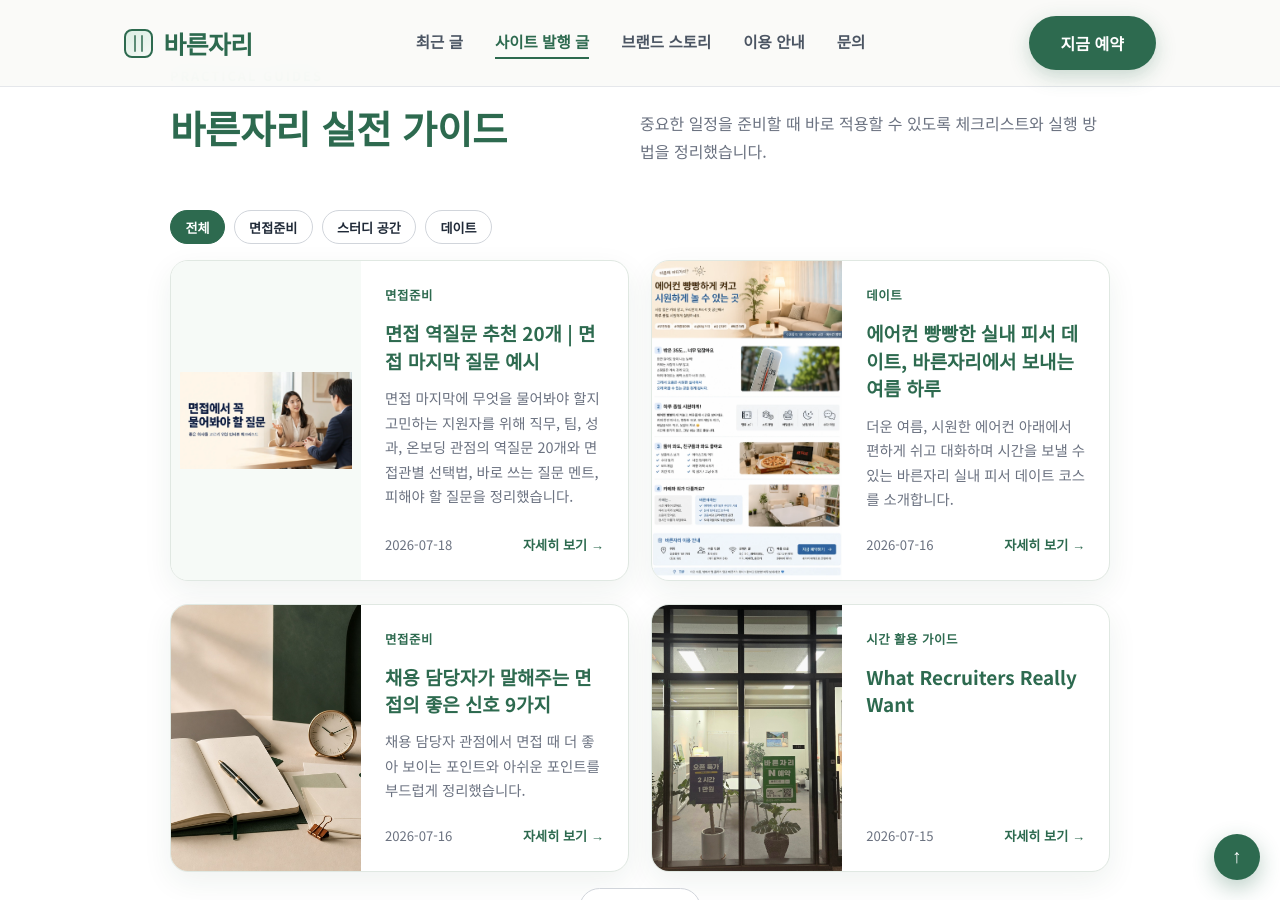
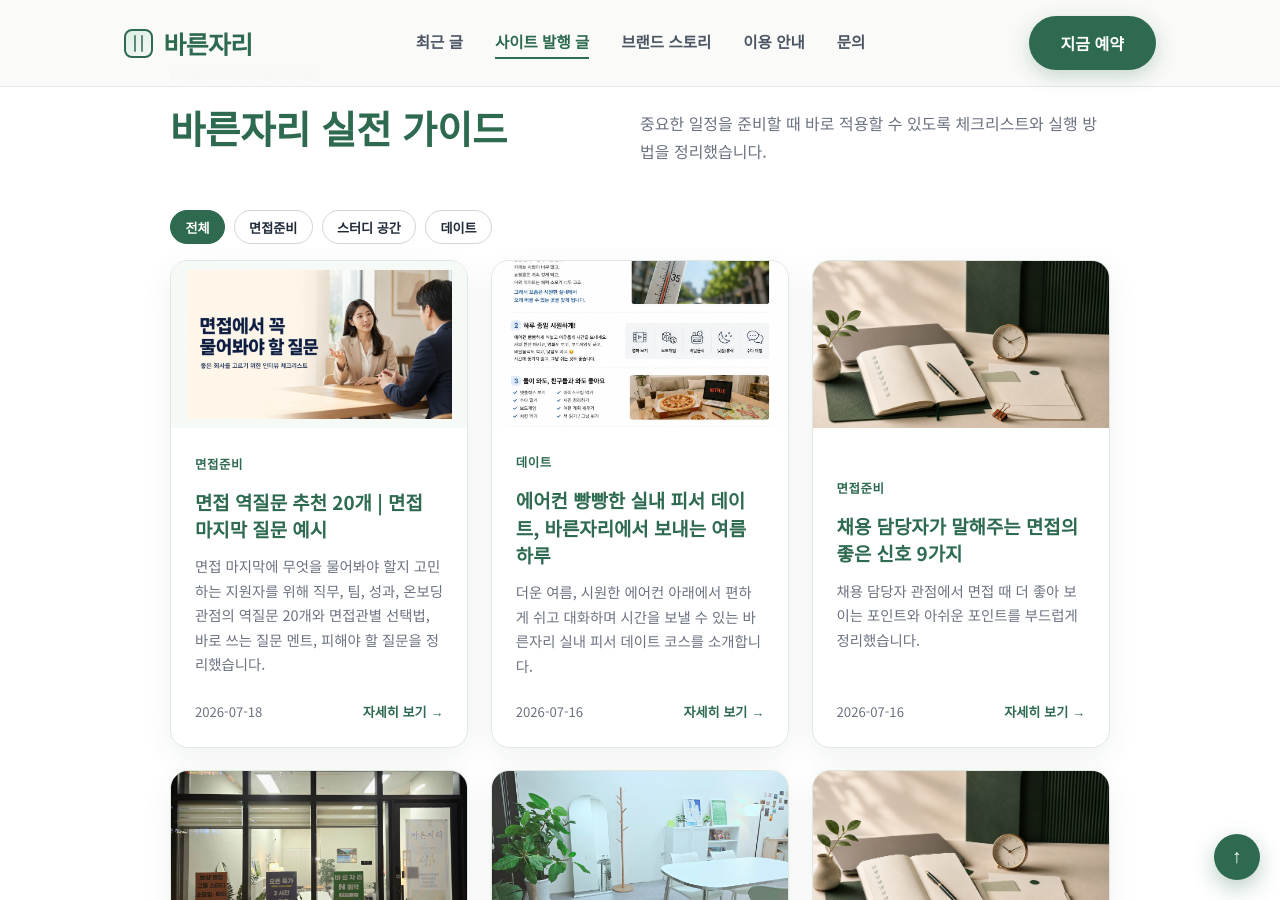
Before and after one commit to bareunspace/blog, a Jekyll site: the page built from blog.html, in a window 1280 px wide and 900 px high, scrolled down 1988 px. Built offline with Jekyll 4.4.1, drawn with Linux system fonts in a browser that asks for light colours; some of the changed text lies outside the part shown.

Commit message:
Show six practical guide cards on blog

```diff
--- a/blog.html
+++ b/blog.html
@@ -92,7 +92,7 @@
     </div>
   </section>
 
-  <section id="blog-onsite" class="blog-guides-section">
+  <section id="blog-onsite" class="blog-guides-section practical-guides-layout">
     <div class="section-inner">
       <div class="blog-section-heading">
         <div>
--- a/scripts/main.js
+++ b/scripts/main.js
@@ -61,8 +61,8 @@
     const FEATURE_PANEL_ANIM_MS = 150;
     const GALLERY_INITIAL_VISIBLE = 6;
     const GALLERY_LOAD_STEP = 3;
-    const BLOG_GUIDE_INITIAL_VISIBLE = 4;
-    const BLOG_GUIDE_LOAD_STEP = 4;
+    const BLOG_GUIDE_INITIAL_VISIBLE = 6;
+    const BLOG_GUIDE_LOAD_STEP = 6;
     const HOME_GUIDE_INITIAL_VISIBLE = 3;
     const HOME_GUIDE_LOAD_STEP = 3;
     const BLOG_FIELD_INITIAL_VISIBLE = 3;
--- a/styles/main.css
+++ b/styles/main.css
@@ -709,7 +709,8 @@
   grid-template-columns: repeat(2, minmax(0, 1fr));
   gap: 1.4rem;
 }
-#practical-guides .blog-guide-grid {
+#practical-guides .blog-guide-grid,
+.practical-guides-layout .blog-guide-grid {
   grid-template-columns: repeat(3, minmax(0, 1fr));
 }
 .blog-guide-card.is-hidden {
@@ -753,11 +754,13 @@
   grid-template-columns: 190px minmax(0, 1fr);
   min-height: 250px;
 }
-#practical-guides .blog-guide-card {
+#practical-guides .blog-guide-card,
+.practical-guides-layout .blog-guide-card {
   grid-template-columns: 1fr;
   min-height: 100%;
 }
-#practical-guides .blog-guide-image {
+#practical-guides .blog-guide-image,
+.practical-guides-layout .blog-guide-image {
   aspect-ratio: 16 / 9;
 }
 .blog-guide-content,
```
